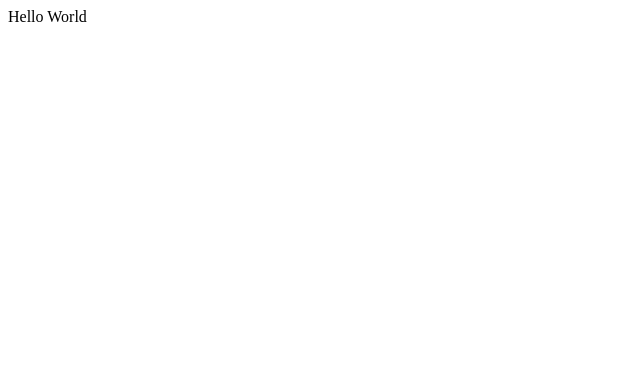
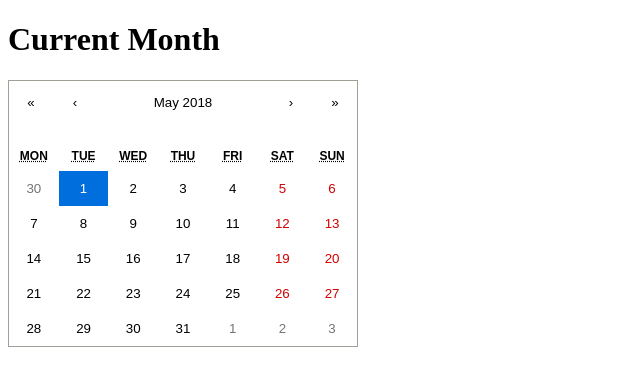
Before and after one commit to GroceriStar/react-only-intern-17, a React (Create React App) app: page / in a window 1280 px wide. Shown: the top 386 px of the page, without its empty margins (0-640 px from the left). Built offline with nearby package versions, Linux system fonts and the light colour scheme.

Commit message:
Chapter 2 test

```diff
--- a/package.json
+++ b/package.json
@@ -3,6 +3,7 @@
   "version": "0.1.0",
   "private": true,
   "dependencies": {
+    "moment": "^2.22.1",
     "react": "^16.3.2",
     "react-dom": "^16.3.2",
     "react-raven": "^1.2.3",
--- a/src/App.js
+++ b/src/App.js
@@ -1,11 +1,41 @@
 import React, { Component } from 'react';
+import Calendar from 'react-calendar';
 
 class App extends Component {
+
+  getMonthName(number) {
+    let months = [
+      { date: new Date('January 2018') },
+      { date: new Date('February 2018') },
+      { date: new Date('March 2018') },
+      { date: new Date('April 2018') },
+      { date: new Date('May 2018') },
+      { date: new Date('June 2018') },
+      { date: new Date('July 2018') }
+    ];
+    return months[number].date;
+  };
+
   render() {
-    return (
-      <div>Hello World</div>
-    );
+
+  let currentMonth = new Date().getMonth();
+
+  if (currentMonth ===  4){
+    return <div><h1>Current Month</h1>
+                <Calendar
+                  value={this.getMonthName(currentMonth)}
+                />
+    </div>;
+  } else {
+      return <div><h1>Not The Current Month</h1>
+                  <Calendar
+                    value={this.getMonthName(currentMonth)}
+                  />
+      </div>;
+    }
   }
+
+
 }
 
 export default App;
```
